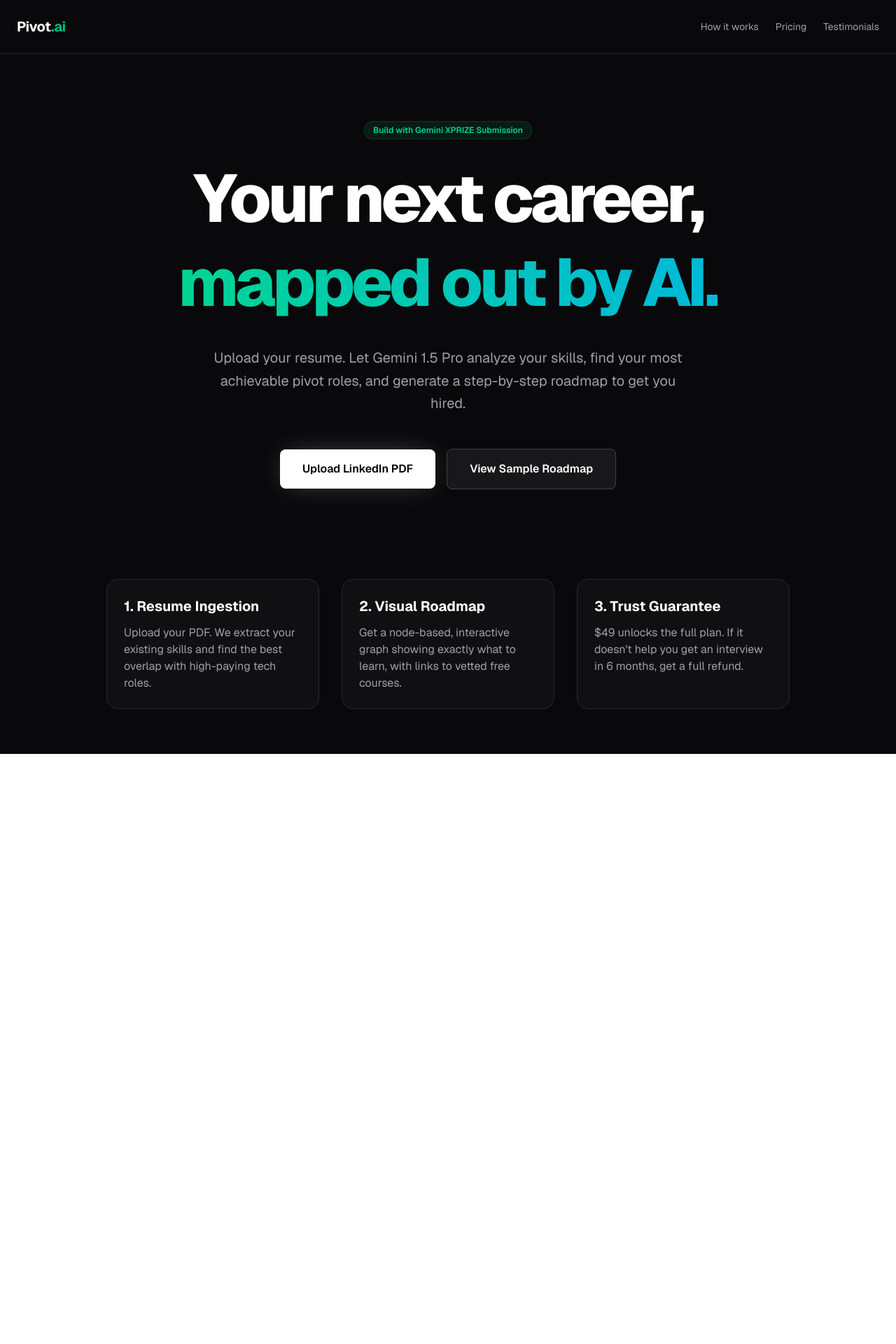
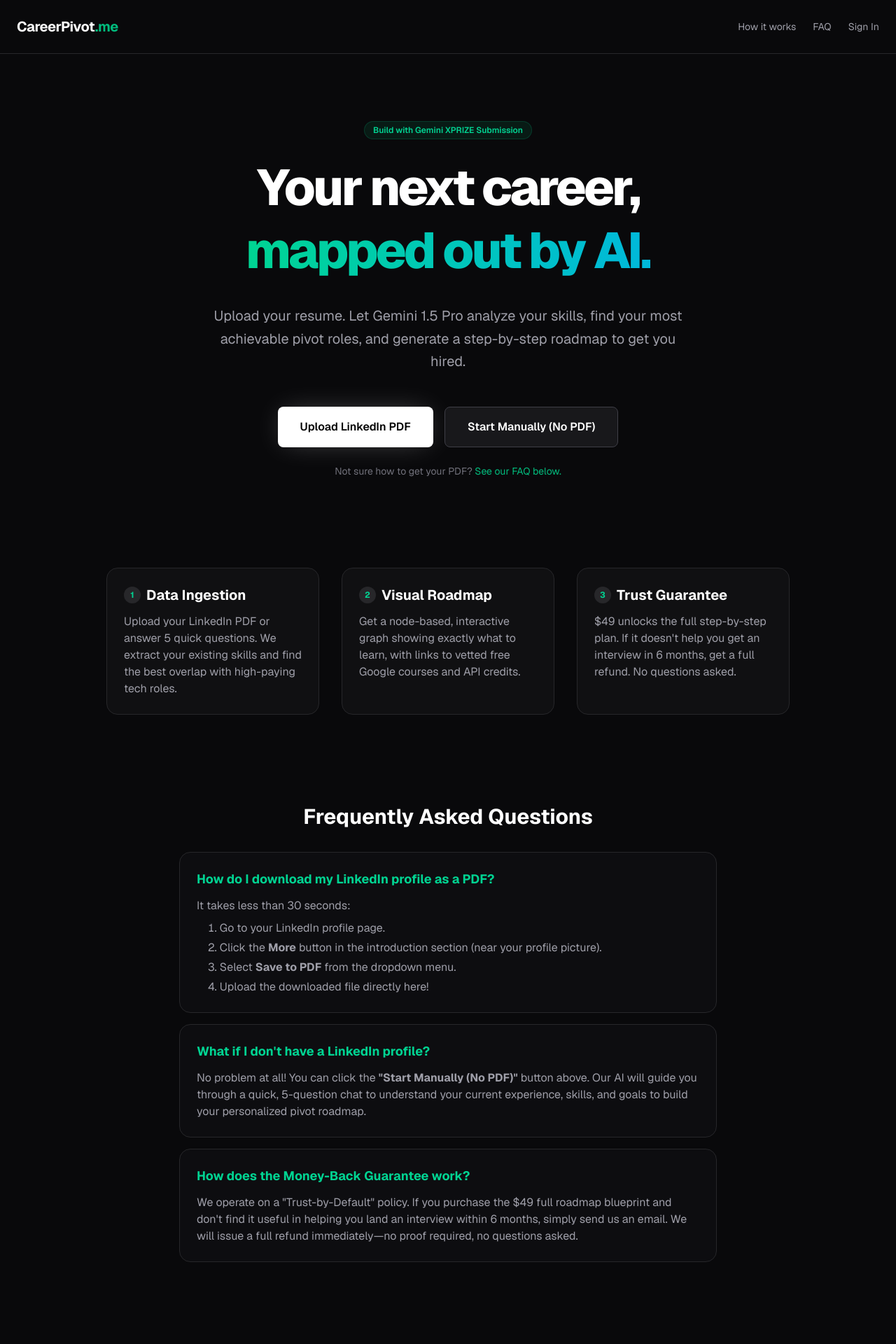
Before and after one commit to darostegui/careerpivot, a Next.js app: page / in a window 1280 px wide. Shown: the top 1920 px of the page at 70% size. Before the commit the page ends 1077 px from the top, so only its background shows below. Built offline with nearby package versions, Linux system fonts and the light colour scheme.

Commit message:
feat: add manual flow option and FAQ section

```diff
--- a/src/app/page.tsx
+++ b/src/app/page.tsx
@@ -5,11 +5,11 @@ export default function Home() {
     <div className="min-h-screen bg-zinc-950 text-white font-sans selection:bg-emerald-500 selection:text-black">
       {/* Navigation */}
       <header className="flex justify-between items-center p-6 border-b border-zinc-800">
-        <div className="text-xl font-bold tracking-tight">Pivot<span className="text-emerald-500">.ai</span></div>
-        <nav className="space-x-6 text-sm">
-          <Link href="#" className="text-zinc-400 hover:text-white transition-colors">How it works</Link>
-          <Link href="#" className="text-zinc-400 hover:text-white transition-colors">Pricing</Link>
-          <Link href="#" className="text-zinc-400 hover:text-white transition-colors">Testimonials</Link>
+        <div className="text-xl font-bold tracking-tight">CareerPivot<span className="text-emerald-500">.me</span></div>
+        <nav className="hidden md:flex space-x-6 text-sm">
+          <Link href="#how-it-works" className="text-zinc-400 hover:text-white transition-colors">How it works</Link>
+          <Link href="#faq" className="text-zinc-400 hover:text-white transition-colors">FAQ</Link>
+          <Link href="#" className="text-zinc-400 hover:text-white transition-colors">Sign In</Link>
         </nav>
       </header>
 
@@ -19,7 +19,7 @@ export default function Home() {
           Build with Gemini XPRIZE Submission
         </div>
 
-        <h1 className="text-6xl md:text-8xl font-extrabold tracking-tighter leading-tight mb-8">
+        <h1 className="text-5xl md:text-7xl font-extrabold tracking-tighter leading-tight mb-8">
           Your next career, <br />
           <span className="text-transparent bg-clip-text bg-gradient-to-r from-emerald-400 to-cyan-500">mapped out by AI.</span>
         </h1>
@@ -28,31 +28,85 @@ export default function Home() {
           Upload your resume. Let Gemini 1.5 Pro analyze your skills, find your most achievable pivot roles, and generate a step-by-step roadmap to get you hired.
         </p>
 
-        <div className="flex flex-col sm:flex-row justify-center items-center gap-4">
-          <button className="px-8 py-4 bg-white text-black font-semibold rounded-lg hover:bg-zinc-200 transition-colors shadow-[0_0_40px_-10px_rgba(255,255,255,0.3)]">
-            Upload LinkedIn PDF
-          </button>
-          <button className="px-8 py-4 bg-zinc-900 border border-zinc-700 text-white font-semibold rounded-lg hover:bg-zinc-800 transition-colors">
-            View Sample Roadmap
-          </button>
+        <div className="flex flex-col justify-center items-center gap-4">
+          <div className="flex flex-col sm:flex-row gap-4 w-full sm:w-auto">
+            <button className="px-8 py-4 bg-white text-black font-semibold rounded-lg hover:bg-zinc-200 transition-colors shadow-[0_0_40px_-10px_rgba(255,255,255,0.3)] w-full sm:w-auto">
+              Upload LinkedIn PDF
+            </button>
+            <button className="px-8 py-4 bg-zinc-900 border border-zinc-700 text-white font-semibold rounded-lg hover:bg-zinc-800 transition-colors w-full sm:w-auto">
+              Start Manually (No PDF)
+            </button>
+          </div>
+          <p className="text-sm text-zinc-500 mt-2">
+            Not sure how to get your PDF? <a href="#faq" className="text-emerald-500 hover:underline">See our FAQ below.</a>
+          </p>
         </div>
 
         {/* Feature Grid */}
-        <div className="grid md:grid-cols-3 gap-8 mt-32 text-left">
-          <div className="p-6 rounded-2xl bg-zinc-900/50 border border-zinc-800">
-            <h3 className="text-xl font-bold mb-3">1. Resume Ingestion</h3>
-            <p className="text-zinc-400">Upload your PDF. We extract your existing skills and find the best overlap with high-paying tech roles.</p>
+        <div id="how-it-works" className="grid md:grid-cols-3 gap-8 mt-32 text-left scroll-mt-24">
+          <div className="p-6 rounded-2xl bg-zinc-900/50 border border-zinc-800 hover:border-zinc-600 transition-colors">
+            <h3 className="text-xl font-bold mb-3 flex items-center gap-2">
+              <span className="flex items-center justify-center w-6 h-6 rounded-full bg-zinc-800 text-xs text-emerald-400">1</span>
+              Data Ingestion
+            </h3>
+            <p className="text-zinc-400">Upload your LinkedIn PDF or answer 5 quick questions. We extract your existing skills and find the best overlap with high-paying tech roles.</p>
           </div>
-          <div className="p-6 rounded-2xl bg-zinc-900/50 border border-zinc-800">
-            <h3 className="text-xl font-bold mb-3">2. Visual Roadmap</h3>
-            <p className="text-zinc-400">Get a node-based, interactive graph showing exactly what to learn, with links to vetted free courses.</p>
+          <div className="p-6 rounded-2xl bg-zinc-900/50 border border-zinc-800 hover:border-zinc-600 transition-colors">
+            <h3 className="text-xl font-bold mb-3 flex items-center gap-2">
+              <span className="flex items-center justify-center w-6 h-6 rounded-full bg-zinc-800 text-xs text-emerald-400">2</span>
+              Visual Roadmap
+            </h3>
+            <p className="text-zinc-400">Get a node-based, interactive graph showing exactly what to learn, with links to vetted free Google courses and API credits.</p>
           </div>
-          <div className="p-6 rounded-2xl bg-zinc-900/50 border border-zinc-800">
-            <h3 className="text-xl font-bold mb-3">3. Trust Guarantee</h3>
-            <p className="text-zinc-400">$49 unlocks the full plan. If it doesn't help you get an interview in 6 months, get a full refund.</p>
+          <div className="p-6 rounded-2xl bg-zinc-900/50 border border-zinc-800 hover:border-zinc-600 transition-colors">
+            <h3 className="text-xl font-bold mb-3 flex items-center gap-2">
+              <span className="flex items-center justify-center w-6 h-6 rounded-full bg-zinc-800 text-xs text-emerald-400">3</span>
+              Trust Guarantee
+            </h3>
+            <p className="text-zinc-400">$49 unlocks the full step-by-step plan. If it doesn't help you get an interview in 6 months, get a full refund. No questions asked.</p>
+          </div>
+        </div>
+
+        {/* FAQ Section */}
+        <div id="faq" className="max-w-3xl mx-auto mt-32 text-left mb-24 scroll-mt-24">
+          <h2 className="text-3xl font-bold mb-8 text-center">Frequently Asked Questions</h2>
+          <div className="space-y-4">
+
+            <div className="p-6 rounded-2xl bg-zinc-900/30 border border-zinc-800">
+              <h3 className="text-lg font-bold mb-3 text-emerald-400">How do I download my LinkedIn profile as a PDF?</h3>
+              <div className="text-zinc-400 space-y-2">
+                <p>It takes less than 30 seconds:</p>
+                <ol className="list-decimal list-inside ml-4 space-y-1">
+                  <li>Go to your LinkedIn profile page.</li>
+                  <li>Click the <strong>More</strong> button in the introduction section (near your profile picture).</li>
+                  <li>Select <strong>Save to PDF</strong> from the dropdown menu.</li>
+                  <li>Upload the downloaded file directly here!</li>
+                </ol>
+              </div>
+            </div>
+
+            <div className="p-6 rounded-2xl bg-zinc-900/30 border border-zinc-800">
+              <h3 className="text-lg font-bold mb-3 text-emerald-400">What if I don't have a LinkedIn profile?</h3>
+              <p className="text-zinc-400">
+                No problem at all! You can click the <strong>"Start Manually (No PDF)"</strong> button above. Our AI will guide you through a quick, 5-question chat to understand your current experience, skills, and goals to build your personalized pivot roadmap.
+              </p>
+            </div>
+
+            <div className="p-6 rounded-2xl bg-zinc-900/30 border border-zinc-800">
+              <h3 className="text-lg font-bold mb-3 text-emerald-400">How does the Money-Back Guarantee work?</h3>
+              <p className="text-zinc-400">
+                We operate on a "Trust-by-Default" policy. If you purchase the $49 full roadmap blueprint and don't find it useful in helping you land an interview within 6 months, simply send us an email. We will issue a full refund immediately—no proof required, no questions asked.
+              </p>
+            </div>
+
           </div>
         </div>
       </main>
+
+      {/* Footer */}
+      <footer className="border-t border-zinc-900 py-8 text-center text-zinc-500 text-sm">
+        <p>&copy; {new Date().getFullYear()} CareerPivot.me - Built for the Build with Gemini XPRIZE.</p>
+      </footer>
     </div>
   );
 }
```
